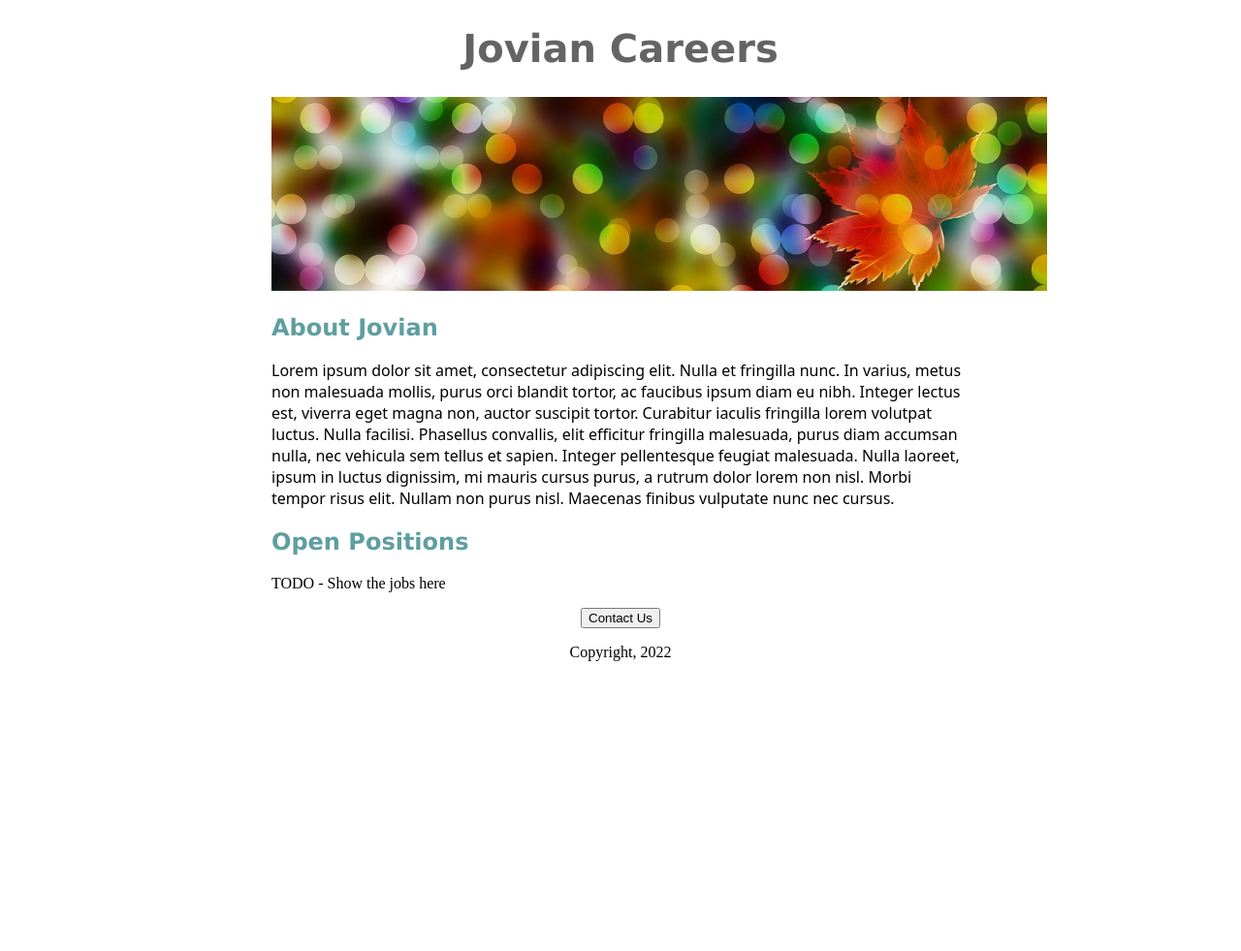
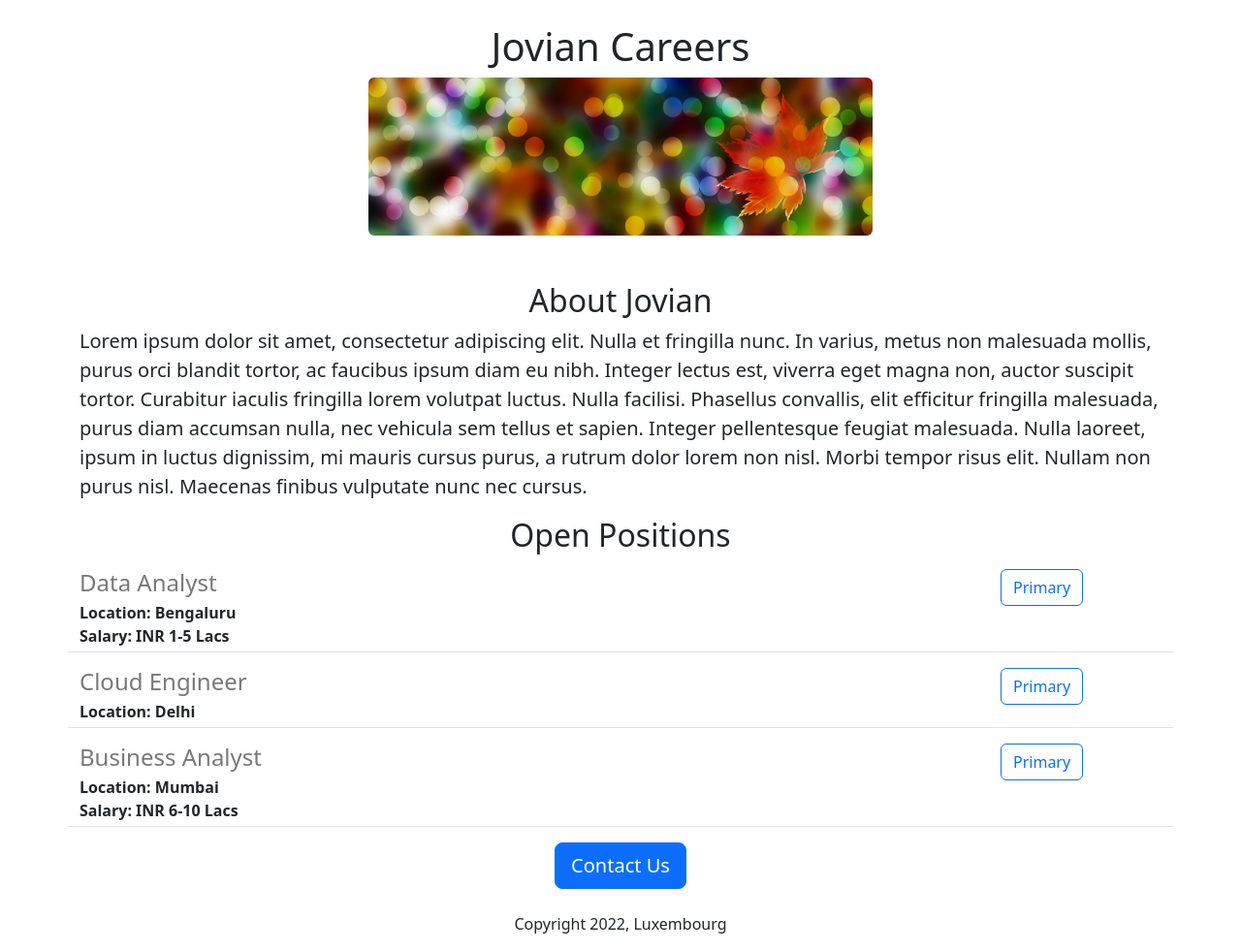
Before and after one commit to aviseq18/jovian-careers-website-v2, a Flask app: page / in a window 1280 px wide. Shown: the whole page at 97% size. Before the commit the page ends 682 px from the top, so only its background shows below. Run offline with Flask 3, Linux system fonts and the light colour scheme.

Commit message:
desined html page using bootstrap

```diff
--- a/main.py
+++ b/main.py
@@ -1,12 +1,34 @@
-from flask import Flask, render_template
+from flask import Flask, render_template, jsonify
 
 app = Flask(__name__)
 
+JOBS = [
+  {
+    'id':1,
+    'title':"Data Analyst",
+    "location":"Bengaluru",
+    "Salary": "INR 1-5 Lacs"
+  },
+  {
+    'id':2,
+    'title':"Cloud Engineer",
+    "location":"Delhi"
+  },
+  {
+    'id':3,
+    'title':"Business Analyst",
+    "location":"Mumbai",
+    "Salary": "INR 6-10 Lacs"
+  }
+]
 
 @app.route("/")
 def hello():
-  return render_template("home.html")
+  return render_template("home.html", jobs=JOBS, company_name="Jovian")
 
+@app.route("/api/jobs")
+def list_jobs():
+  return jsonify(JOBS)
 
 if __name__ == "__main__":
   app.run(host="0.0.0.0", debug=True)
--- a/templates/home.html
+++ b/templates/home.html
@@ -1,43 +1,17 @@
 <!DOCTYPE html>
 <html>
   <head>
+    <meta charset="utf-8">
+    <meta name="viewport" content="width=device-width, initial-scale=1">
     <title>Jovian Careers</title>
-    <style>
-      h1 {
-        font-size: 40px;
-        font-family: Verdana, Geneva, Tahoma, sans-serif;
-        /* font-weight: 500; */
-        color: rgb(100, 100, 100);
-        text-align: center;
-      }
-      #banner {
-        width: 800px;
-        height: 200px;
-        object-fit: cover;
-        text-align: center;
-      }
-      h2 {
-        font-family: "Lucida Sans", "Lucida Sans Regular", "Lucida Grande",
-          "Lucida Sans Unicode", Geneva, Verdana, sans-serif;
-          color: cadetblue;
-      }
-      .bodytext {
-        font-family: system-ui, -apple-system, BlinkMacSystemFont, "Segoe UI",
-          Roboto, Oxygen, Ubuntu, Cantarell, "Open Sans", "Helvetica Neue",
-          sans-serif;
-      }
-      #container {
-        max-width: 720px;
-        margin: 0 auto 0 auto;
-      }
-    </style>
+    <link href="https://cdn.jsdelivr.net/npm/bootstrap@5.3.3/dist/css/bootstrap.min.css" rel="stylesheet" integrity="sha384-QWTKZyjpPEjISv5WaRU9OFeRpok6YctnYmDr5pNlyT2bRjXh0JMhjY6hW+ALEwIH" crossorigin="anonymous">
   </head>
   <body>
-    <div id="container">
-      <h1>Jovian Careers</h1>
-      <img id="banner" src="static/banner.jpeg" alt="Nothing" width="520" />
-      <h2>About Jovian</h2>
-      <p class="bodytext">
+    <div class="container">
+      <h1 class="text-center mt-4">{{company_name}} Careers</h1>
+      <img class="rounded mx-auto d-block mb-5" id="banner" src="static/banner.jpeg" alt="Nothing" width="520" />
+      <h2 class="text-center">About Jovian</h2>
+      <p class="lead">
         Lorem ipsum dolor sit amet, consectetur adipiscing elit. Nulla et
         fringilla nunc. In varius, metus non malesuada mollis, purus orci
         blandit tortor, ac faucibus ipsum diam eu nibh. Integer lectus est,
@@ -49,10 +23,16 @@
         rutrum dolor lorem non nisl. Morbi tempor risus elit. Nullam non purus
         nisl. Maecenas finibus vulputate nunc nec cursus.
       </p>
-      <h2>Open Positions</h2>
-      <p>TODO - Show the jobs here</p>
-      <div style="text-align: center;"><button>Contact Us</button></div>
-      <p style="text-align: center;">Copyright, 2022</p>
+      <h2 class="text-center">Open Positions</h2>
+      <p>
+        <!-- {{jobs}} -->
+        {% for job in jobs %}
+            {% include 'jobitem.html' %}
+        {% endfor %}
+      </p>
+      <div class="text-center"><button class="btn btn-primary btn-lg">Contact Us</button>
+        <p class="mt-4">Copyright 2022, Luxembourg</p></div>
+
     </div>
   </body>
 </html>
--- /dev/null
+++ b/templates/jobitem.html
@@ -0,0 +1,15 @@
+<div style="margin-bottom: 16px; padding-bottom: 4px" class="border-bottom row">
+  <div class="col-10">
+    <h4 style="color: rgb(120, 120, 120); margin-bottom: 4px">
+      {{job['title']}}
+    </h4>
+    <div><b>Location: {{job['location']}}</b></div>
+    {% if 'Salary' in job %}
+    <div><b>Salary: {{job['Salary']}}</b></div>
+    {% endif %}
+  </div>
+  <div class="col-2">
+    <button type="button" class="btn btn-outline-primary">Primary</button>
+  </div>
+
+</div>
```
